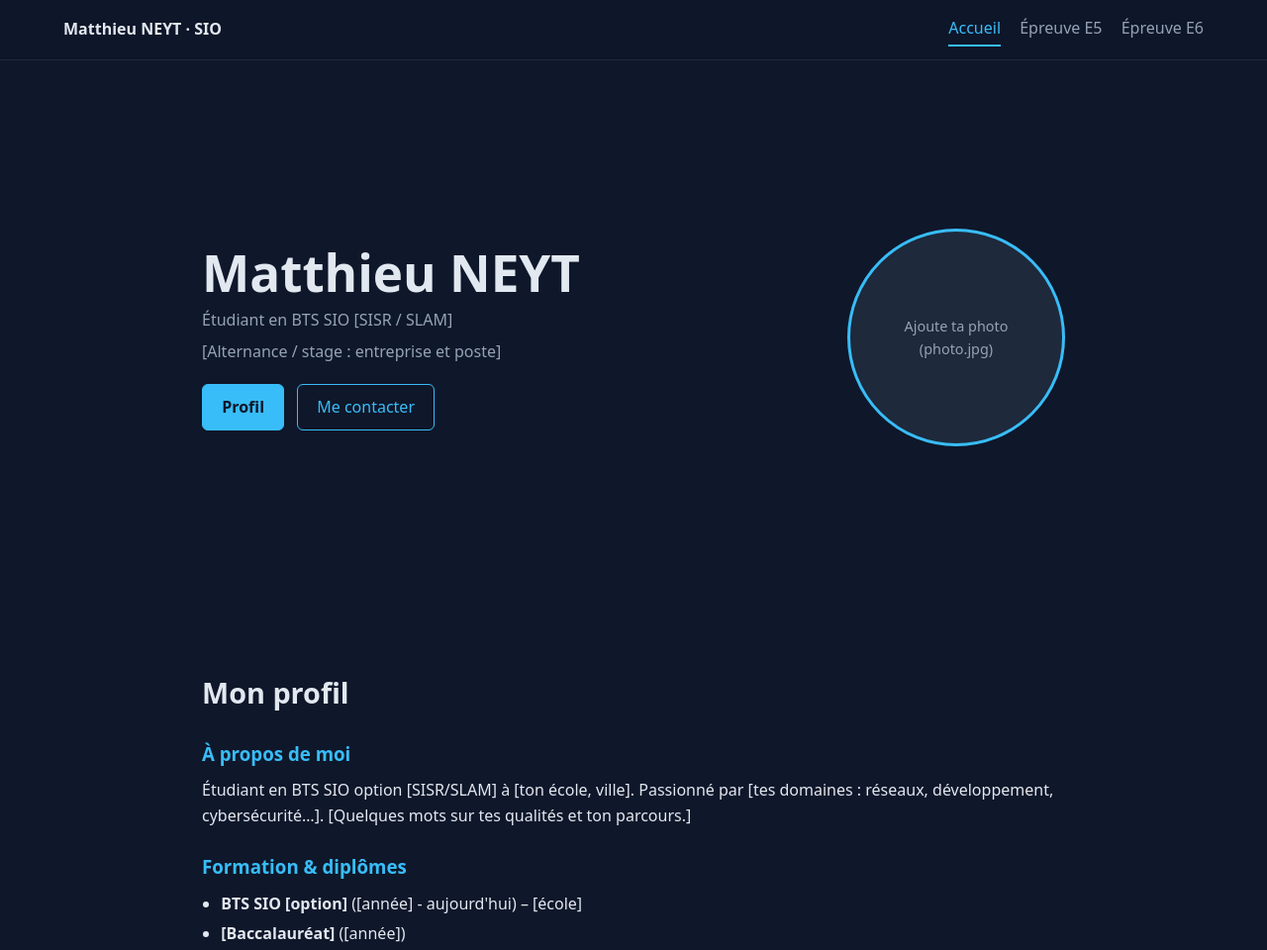
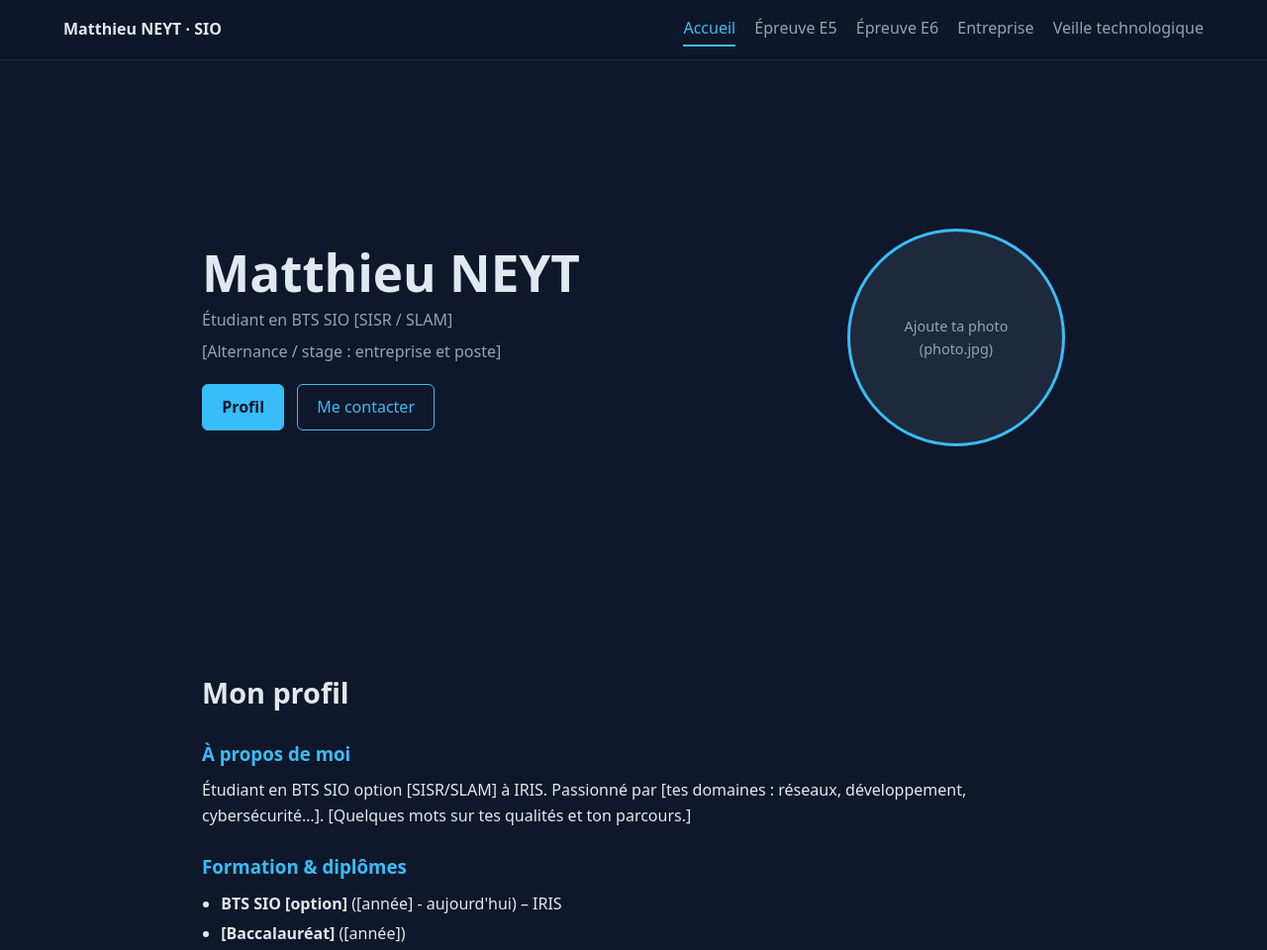
Before and after one commit to Matthieu-neyt/portfolio-MN, a plain HTML site: page index.html in a window 1280 px wide. Shown: the top 960 px of the page at 99% size. Drawn offline with Linux system fonts and the light colour scheme.

Commit message:
Add files via upload

```diff
--- a/index.html
+++ b/index.html
@@ -2,7 +2,7 @@
 <html lang="fr"><head><meta charset="UTF-8"><meta name="viewport" content="width=device-width, initial-scale=1.0">
 <title>Portfolio BTS SIO - Matthieu NEYT</title><link rel="stylesheet" href="style.css"></head><body>
 <header><a class="logo" href="index.html">Matthieu NEYT · SIO</a>
-<nav><a href="index.html" class="active">Accueil</a><a href="e5.html">Épreuve E5</a><a href="e6.html">Épreuve E6</a></nav></header>
+<nav><a href="index.html" class="active">Accueil</a><a href="e5.html">Épreuve E5</a><a href="e6.html">Épreuve E6</a><a href="entreprise.html">Entreprise</a><a href="veille.html">Veille technologique</a></nav></header>
 <section class="hero" id="accueil"><div>
 <h1>Matthieu NEYT</h1><p>Étudiant en BTS SIO [SISR / SLAM]</p><p>[Alternance / stage : entreprise et poste]</p>
 <div class="btns"><a class="btn primary" href="#profil">Profil</a><a class="btn" href="#contact">Me contacter</a></div></div>
@@ -10,9 +10,9 @@
 
 <section id="profil"><h2>Mon profil</h2>
 <h3>À propos de moi</h3>
-<p>Étudiant en BTS SIO option [SISR/SLAM] à [ton école, ville]. Passionné par [tes domaines : réseaux, développement, cybersécurité…]. [Quelques mots sur tes qualités et ton parcours.]</p>
+<p>Étudiant en BTS SIO option [SISR/SLAM] à IRIS. Passionné par [tes domaines : réseaux, développement, cybersécurité…]. [Quelques mots sur tes qualités et ton parcours.]</p>
 <h3>Formation &amp; diplômes</h3>
-<ul><li><strong>BTS SIO [option]</strong> ([année] - aujourd'hui) – [école]</li><li><strong>[Baccalauréat]</strong> ([année])</li></ul>
+<ul><li><strong>BTS SIO [option]</strong> ([année] - aujourd'hui) – IRIS</li><li><strong>[Baccalauréat]</strong> ([année])</li></ul>
 <h3>Expériences professionnelles</h3>
 <ul><li>[Poste] – [Entreprise], [dates]</li></ul>
 <p style="margin-top:1rem"><a class="btn" href="cv.pdf">Télécharger mon CV</a></p>
@@ -21,5 +21,5 @@
 
 <section id="contact"><h2>Contact</h2>
 <p>N'hésitez pas à me contacter pour discuter de projets ou d'opportunités.</p>
-<div class="card"><p><strong>Email</strong> : [ton email]</p><p><strong>Téléphone</strong> : [ton numéro]</p><p><strong>LinkedIn</strong> : <a href="#">[ton profil LinkedIn]</a></p></div></section>
+<div class="card"><p><strong>Email</strong> : <a href="mailto:matthneyt@gmail.com">matthneyt@gmail.com</a></p><p><strong>Téléphone</strong> : [ton numéro]</p><p><strong>LinkedIn</strong> : <a href="#">[ton profil LinkedIn]</a></p></div></section>
 <footer>© Matthieu NEYT - Portfolio BTS SIO · 2026 Tous droits réservés.</footer></body></html>
```
